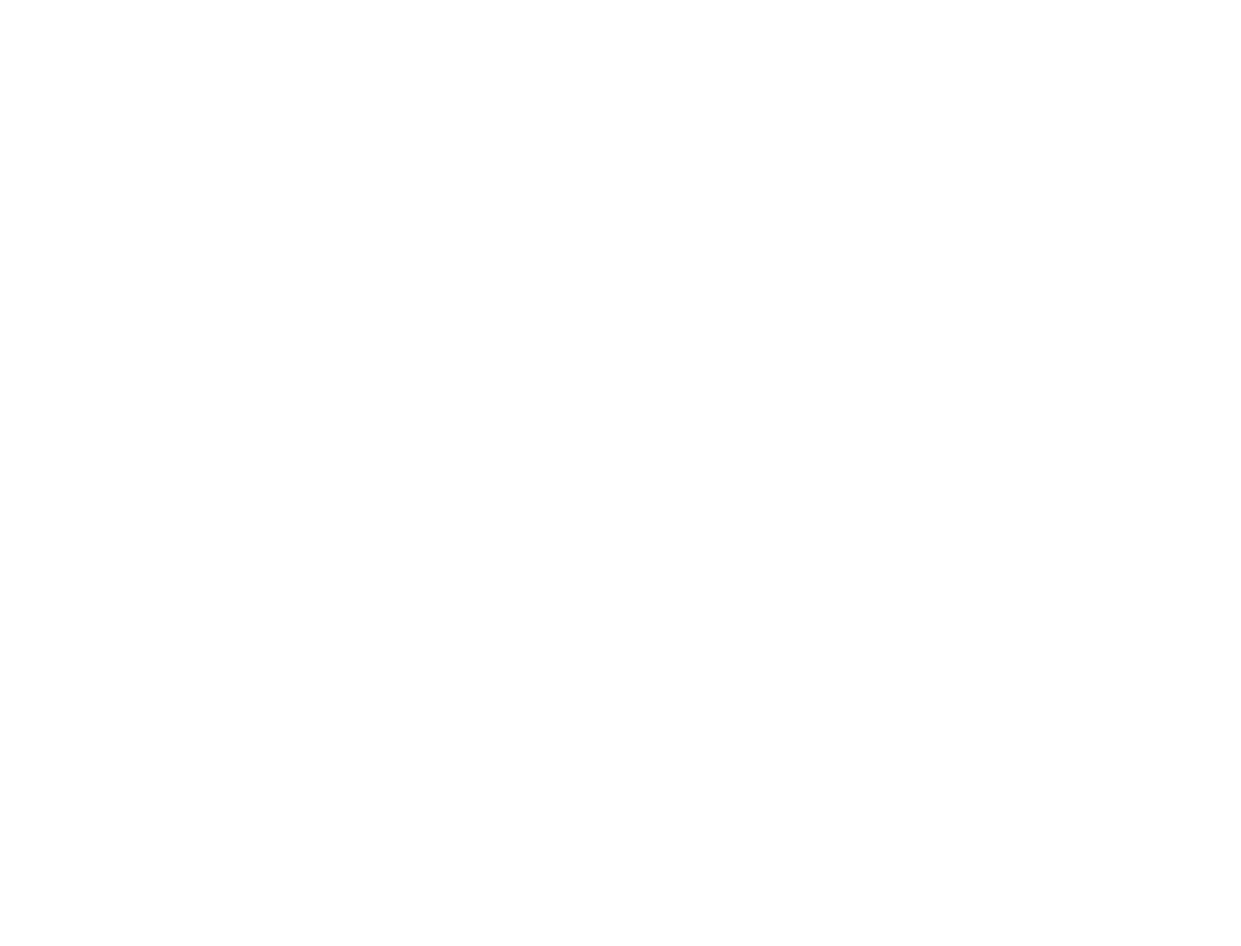
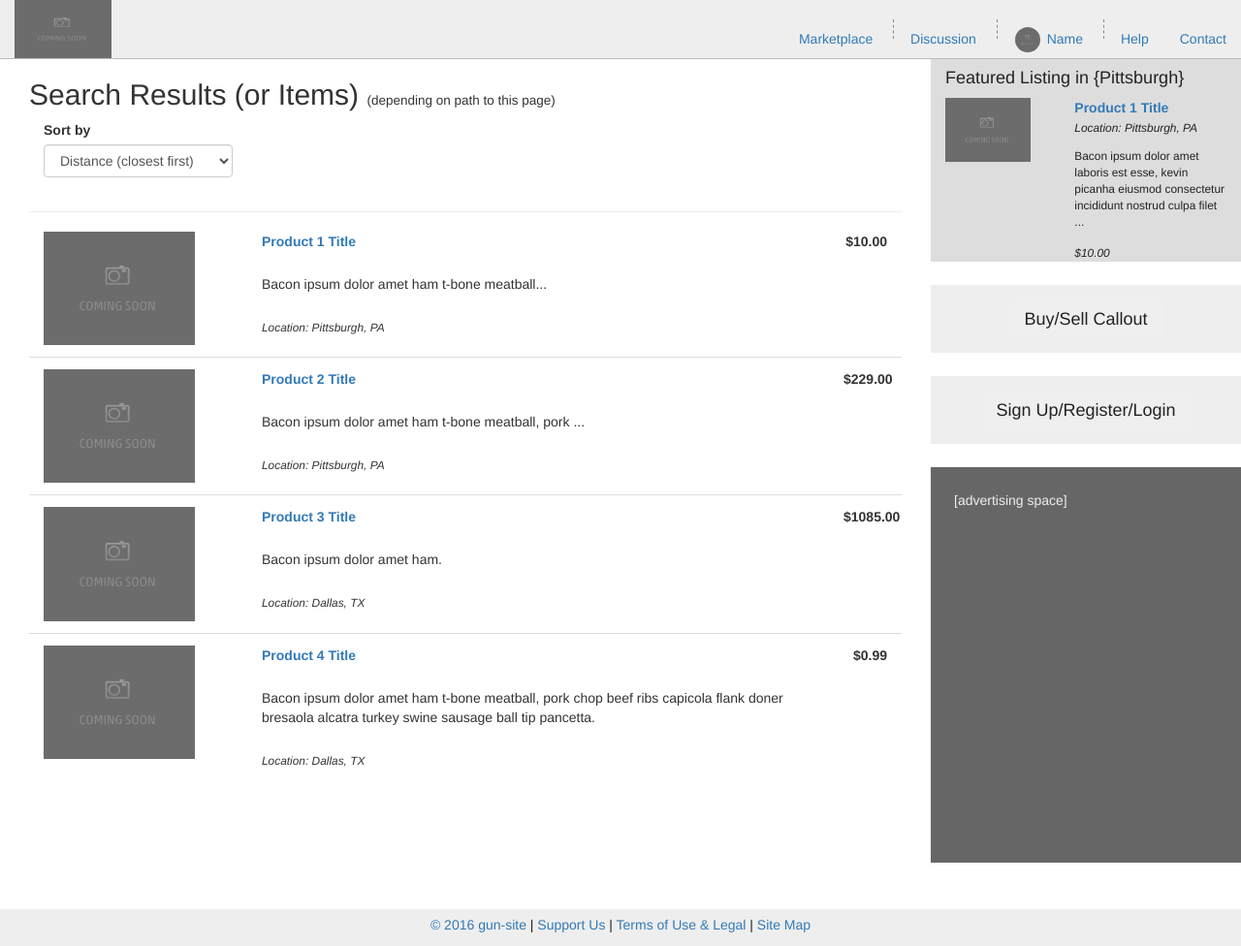
Before and after one commit to jobo5432/gun-site, a website: page wireframe/marketplace/itemlist.html in a window 1280 px wide. Shown: the whole page at 97% size. Before the commit the page ends 800 px from the top, so only its background shows below. Drawn offline with nearby package versions, Linux system fonts and the light colour scheme.

Commit message:
Finished wireframe *but for messaging... see other ticket
Added the remainder of the pages to the wireframe.... Except those on
the messaging ticket which is in progress right now.

```diff
--- a/wireframe/marketplace/itemdetail.html
+++ b/wireframe/marketplace/itemdetail.html
@@ -0,0 +1,155 @@
+<!doctype html>
+<html lang="en-US">
+<head>
+	<meta charset="utf-8"><meta content="IE=edge" http-equiv="X-UA-Compatible">
+
+	<!-- jQuery -->
+	<script src="../node_modules/jquery/dist/jquery.min.js"></script>
+
+	<!-- bootstrap -->
+	<script src="../node_modules/bootstrap/dist/js/bootstrap.min.js"></script>
+	<link rel="stylesheet" href="../node_modules/bootstrap/dist/css/bootstrap.min.css" />
+
+	<!-- font-awesome -->
+	<link rel="stylesheet" href="../node_modules/font-awesome/css/font-awesome.min.css" />
+
+	<!-- gun-site -->
+	<link rel="stylesheet" href="../wireframe.css" />
+	<title>gun-site wireframe :: Homepage (index.html)</title>
+</head>
+<body>
+
+
+<!-- header -->
+<header class="container-fluid  bg-light-gray" id="main-head">
+
+	<!-- logo -->
+	<div class="pull-left">
+		<a href="../index.html"><img src="../placeholder.png" class="logo" /></a>
+	</div>
+	<!-- end logo -->
+
+	<!-- navbar -->
+	<div class="pull-right" id="navlinks">
+		<ul class="nav nav-pills">
+			<li><a href="#">Marketplace</a></li>
+			<li class="separator">&nbsp;</li>
+			<li><a href="../forums.html">Discussion</a></li>
+			<li class="separator">&nbsp;</li>
+			<li>
+				<a href="../account/myaccount.html">
+					<div class="pull-left">
+						<img src="../placeholder.png" class="user-small" />
+					</div>
+					<div class="pull-left">Name</div>
+				</a>
+			</li>
+			<li class="separator">&nbsp;</li>
+			<li><a href="../help.html">Help</a></li>
+			<li><a href="../contact/index.html">Contact</a></li>
+		</ul>
+	</div>
+	<!-- end navbar -->
+</header>
+<!-- end header -->
+
+<!-- main body -->
+<main class="container-fluid">
+	<div class="row">
+		<div class="col-sm-9 content-main container-fluid">
+			<div class="container-fluid" style="margin-top: 24px;">
+				<div class="row">
+					<div class="col-sm-6 row">
+						<div class="col-sm-9">
+							<img src="../placeholder.png" style="width: 100%;" />
+						</div>
+						<div class="col-sm-3 row">
+							<div class="col-sm-12" style="margin-bottom: 10px;"><img src="../placeholder.png" style="width: 100%;" alt=""></div>
+							<div class="col-sm-12" style="margin-bottom: 10px;"><img src="../placeholder.png" style="width: 100%;" alt=""></div>
+							<div class="col-sm-12" style="margin-bottom: 10px;"><img src="../placeholder.png" style="width: 100%;" alt=""></div>
+							<div class="col-sm-12" style="margin-bottom: 10px;"><img src="../placeholder.png" style="width: 100%;" alt=""></div>
+						</div>
+					</div>
+					<div class="col-sm-6">
+						<div class="row">
+							<h3>$439.99</h3>
+						</div>
+						<div class="row">
+							<h1>Product/Item Name</h1>
+						</div>
+						<div class="row">
+							<strong>Description:</strong>
+							<p>
+								Bacon ipsum dolor amet ham t-bone meatball, pork chop beef ribs capicola flank doner bresaola alcatra turkey
+								swine sausage ball tip pancetta. Chicken shankle short loin pork loin capicola prosciutto doner. Jerky pork
+								chop corned beef ball tip picanha shoulder biltong t-bone kevin cow flank tri-tip kielbasa
+								ribeye. Swine cupim cow tri-tip turkey rump ribeye. Pork belly beef salami
+								bresaola. Meatloaf shankle chuck, pork belly turducken shank pork loin flank spare ribs ham hock boudin
+								jerky kielbasa. Corned beef meatloaf jerky tri-tip strip steak bacon shank cupim
+								short ribs beef chuck turducken turkey.
+							</p>
+						</div>
+						<div class="row" style="margin-top: 72px">
+							<strong>Added: </strong> 2/16/2016
+						</div>
+					</div>
+				</div>
+				<div class="container-fluid bg-light-gray">
+					<div class="row">
+						<div class="col-sm-4">
+							<strong>Location:</strong> 15220 (9 miles)
+						</div>
+						<div class="col-sm-4">
+							Private Seller (or FFL/Dealer)
+						</div>
+						<div class="col-sm-4">
+							<strong>Item Status:</strong> (one of: [in stock/available, sale pending, sold, out of stock])
+						</div>
+					</div>
+				</div>
+				<div class="container-fluid" style="margin-top: 24px;">
+					<h2>Discussion</h2>
+					<p>I am looking into embeddable discussion software to go here, otherwise I'll author my own... </p>
+				</div>
+			</div>
+		</div>
+		<!-- callouts -->
+		<div class="col-sm-3 callout-main">
+			<div class="row container-fluid bg-med-gray">
+				<h4>Featured Listing in {Pittsburgh}</h4>
+				<div class="row featured-item">
+					<div class="col-sm-5"><img src="../placeholder.png" class="side-callout-small" /></div>
+					<div class="col-sm-7">
+						<strong><a href="#">Product 1 Title</a></strong><br />
+						<em class="small">Location: Pittsburgh, PA</em><br />
+						<p class="small" style="margin-top: 12px; margin-bottom: 12px">Bacon ipsum dolor amet laboris est esse, kevin
+						picanha eiusmod consectetur incididunt nostrud culpa filet ...</p>
+						<em class="small strong">$10.00</em>
+					</div>
+				</div>
+			</div>
+			<div class="row container-fluid bg-light-gray text-align-center" style="margin-top: 24px; padding: 12px 0px">
+				<button type="button" class="btn btn-lg">Buy/Sell Callout</button>
+			</div>
+			<div class="row container-fluid bg-light-gray text-align-center" style="margin-top: 24px; padding: 12px 0px">
+				<button type="button" class="btn btn-lg">Sign Up/Register/Login</button>
+			</div>
+
+			<!-- ad space -->
+			<div class="row container-fluid bg-dark-gray" style="margin-top: 24px; padding: 24px;">
+				[advertising space] <br /><br /><br /><br /><br /><br /><br /><br /><br /><br /><br /><br /><br /><br /><br /><br /><br /><br />
+			</div>
+		</div>
+		<!-- end callouts -->
+	</div>
+</main>
+<!-- end main body -->
+
+<!-- footer -->
+<footer class="bg-light-gray">
+<a href="#">&copy; 2016 gun-site</a> | <a href="#">Support Us</a> | <a href="#">Terms of Use &amp; Legal</a> | <a href="#">Site Map</a>
+</footer>
+<!-- end footer -->
+
+</body>
+</html>
--- a/wireframe/marketplace/itemlist.html
+++ b/wireframe/marketplace/itemlist.html
@@ -0,0 +1,182 @@
+<!doctype html>
+<html lang="en-US">
+<head>
+	<meta charset="utf-8"><meta content="IE=edge" http-equiv="X-UA-Compatible">
+
+	<!-- jQuery -->
+	<script src="../node_modules/jquery/dist/jquery.min.js"></script>
+
+	<!-- bootstrap -->
+	<script src="../node_modules/bootstrap/dist/js/bootstrap.min.js"></script>
+	<link rel="stylesheet" href="../node_modules/bootstrap/dist/css/bootstrap.min.css" />
+
+	<!-- font-awesome -->
+	<link rel="stylesheet" href="../node_modules/font-awesome/css/font-awesome.min.css" />
+
+	<!-- gun-site -->
+	<link rel="stylesheet" href="../wireframe.css" />
+	<title>gun-site wireframe :: Homepage (index.html)</title>
+</head>
+<body>
+
+
+<!-- header -->
+<header class="container-fluid  bg-light-gray" id="main-head">
+
+	<!-- logo -->
+	<div class="pull-left">
+		<a href="../index.html"><img src="../placeholder.png" class="logo" /></a>
+	</div>
+	<!-- end logo -->
+
+	<!-- navbar -->
+	<div class="pull-right" id="navlinks">
+		<ul class="nav nav-pills">
+			<li><a href="#">Marketplace</a></li>
+			<li class="separator">&nbsp;</li>
+			<li><a href="../forums.html">Discussion</a></li>
+			<li class="separator">&nbsp;</li>
+			<li>
+				<a href="../account/myaccount.html">
+					<div class="pull-left">
+						<img src="../placeholder.png" class="user-small" />
+					</div>
+					<div class="pull-left">Name</div>
+				</a>
+			</li>
+			<li class="separator">&nbsp;</li>
+			<li><a href="../help.html">Help</a></li>
+			<li><a href="../contact/index.html">Contact</a></li>
+		</ul>
+	</div>
+	<!-- end navbar -->
+</header>
+<!-- end header -->
+
+<!-- main body -->
+<main class="container-fluid">
+	<div class="row">
+		<div class="col-sm-9 content-main container-fluid">
+			<div class="container-fluid">
+				<div class="row">
+					<div class="col-sm-12">
+						<h2>Search Results (or Items) <span style="font-size: 0.45em;">(depending on path to this page)</span></h2>
+					</div>
+				</div>
+				<div class="container-fluid">
+					<div class="row">
+						<div class="col-sm-3">
+							<div class="form-group">
+								<label for="exampleInputEmail1">Sort by</label>
+								<select class="form-control">
+									<option>Distance (closest first)</option>
+									<option>Distance (furthest first)</option>
+									<option>Price (highest first)</option>
+									<option>Price (lowest first)</option>
+									<option>Expiration Date (soonest first)</option>
+									<option>Expiration Date (latest first)</option>
+									<option>Popularity (most popular first)</option>
+									<option>Popularity (least popular first)</option>
+								</select>
+							</div>
+						</div>
+					</div>
+				</div>
+				<hr />
+				<div class="container-fluid">
+					<div class="row itemlist-item">
+						<div class="col-sm-3"><a href="itemdetail.html"><img src="../placeholder.png" class="recent-small" /></a></div>
+						<div class="col-sm-8">
+							<strong><a href="itemdetail.html">Product 1 Title</a></strong><br />
+							<p style="margin-top: 24px; margin-bottom: 24px">
+								Bacon ipsum dolor amet ham t-bone meatball...
+							</p>
+							<em class="small">Location: Pittsburgh, PA</em><br />
+						</div>
+						<div class="col-sm-1 text-align-right">
+							<strong>$10.00</strong>
+						</div>
+					</div>
+					<div class="row itemlist-item">
+						<div class="col-sm-3"><a href="itemdetail.html"><img src="../placeholder.png" class="recent-small" /></a></div>
+						<div class="col-sm-8">
+							<strong><a href="itemdetail.html">Product 2 Title</a></strong><br />
+							<p style="margin-top: 24px; margin-bottom: 24px">
+								Bacon ipsum dolor amet ham t-bone meatball, pork ...
+							</p>
+							<em class="small">Location: Pittsburgh, PA</em><br />
+						</div>
+						<div class="col-sm-1 text-align-right">
+							<strong>$229.00</strong>
+						</div>
+					</div>
+					<div class="row itemlist-item">
+						<div class="col-sm-3"><a href="itemdetail.html"><img src="../placeholder.png" class="recent-small" /></a></div>
+						<div class="col-sm-8">
+							<strong><a href="itemdetail.html">Product 3 Title</a></strong><br />
+							<p style="margin-top: 24px; margin-bottom: 24px">
+								Bacon ipsum dolor amet ham.
+							</p>
+							<em class="small">Location: Dallas, TX</em><br />
+						</div>
+						<div class="col-sm-1 text-align-right">
+							<strong>$1085.00</strong>
+						</div>
+					</div>
+					<div class="row itemlist-item">
+						<div class="col-sm-3"><a href="itemdetail.html"><img src="../placeholder.png" class="recent-small" /></a></div>
+						<div class="col-sm-8">
+							<strong><a href="itemdetail.html">Product 4 Title</a></strong><br />
+							<p style="margin-top: 24px; margin-bottom: 24px">
+								Bacon ipsum dolor amet ham t-bone meatball, pork chop beef ribs capicola flank doner bresaola
+								alcatra turkey swine sausage ball tip pancetta.
+							</p>
+							<em class="small">Location: Dallas, TX</em><br />
+						</div>
+						<div class="col-sm-1 text-align-right">
+							<strong>$0.99</strong>
+						</div>
+					</div>
+				</div>
+			</div>
+		</div>
+		<!-- callouts -->
+		<div class="col-sm-3 callout-main">
+			<div class="row container-fluid bg-med-gray">
+				<h4>Featured Listing in {Pittsburgh}</h4>
+				<div class="row featured-item">
+					<div class="col-sm-5"><img src="../placeholder.png" class="side-callout-small" /></div>
+					<div class="col-sm-7">
+						<strong><a href="#">Product 1 Title</a></strong><br />
+						<em class="small">Location: Pittsburgh, PA</em><br />
+						<p class="small" style="margin-top: 12px; margin-bottom: 12px">Bacon ipsum dolor amet laboris est esse, kevin
+						picanha eiusmod consectetur incididunt nostrud culpa filet ...</p>
+						<em class="small strong">$10.00</em>
+					</div>
+				</div>
+			</div>
+			<div class="row container-fluid bg-light-gray text-align-center" style="margin-top: 24px; padding: 12px 0px">
+				<button type="button" class="btn btn-lg">Buy/Sell Callout</button>
+			</div>
+			<div class="row container-fluid bg-light-gray text-align-center" style="margin-top: 24px; padding: 12px 0px">
+				<button type="button" class="btn btn-lg">Sign Up/Register/Login</button>
+			</div>
+
+			<!-- ad space -->
+			<div class="row container-fluid bg-dark-gray" style="margin-top: 24px; padding: 24px;">
+				[advertising space] <br /><br /><br /><br /><br /><br /><br /><br /><br /><br /><br /><br /><br /><br /><br /><br /><br /><br />
+			</div>
+		</div>
+		<!-- end callouts -->
+	</div>
+</main>
+<!-- end main body -->
+
+<!-- footer -->
+<footer class="bg-light-gray">
+<a href="#">&copy; 2016 gun-site</a> | <a href="#">Support Us</a> | <a href="#">Terms of Use &amp; Legal</a> | <a href="#">Site Map</a>
+</footer>
+<!-- end footer -->
+
+</body>
+</html>
--- a/wireframe/wireframe.css
+++ b/wireframe/wireframe.css
@@ -49,6 +49,17 @@ footer{
 .recent-item{
 	margin-bottom: 12px;
 }
+
+.itemlist-item{
+	margin-bottom: 12px;
+	padding-bottom: 12px;
+	border-bottom: solid 1px #dcdcdc;
+}
+
+.itemlist-item:last-child{
+	border-bottom: none;
+}
+
 
 .featured-small{
 	height: 50%;
```
Also changed, not shown: wireframe/index.html (+16 -16 lines), wireframe/marketplace/browse.html (+49 -2 lines), wireframe/marketplace/search.html (+190 -0 lines).
